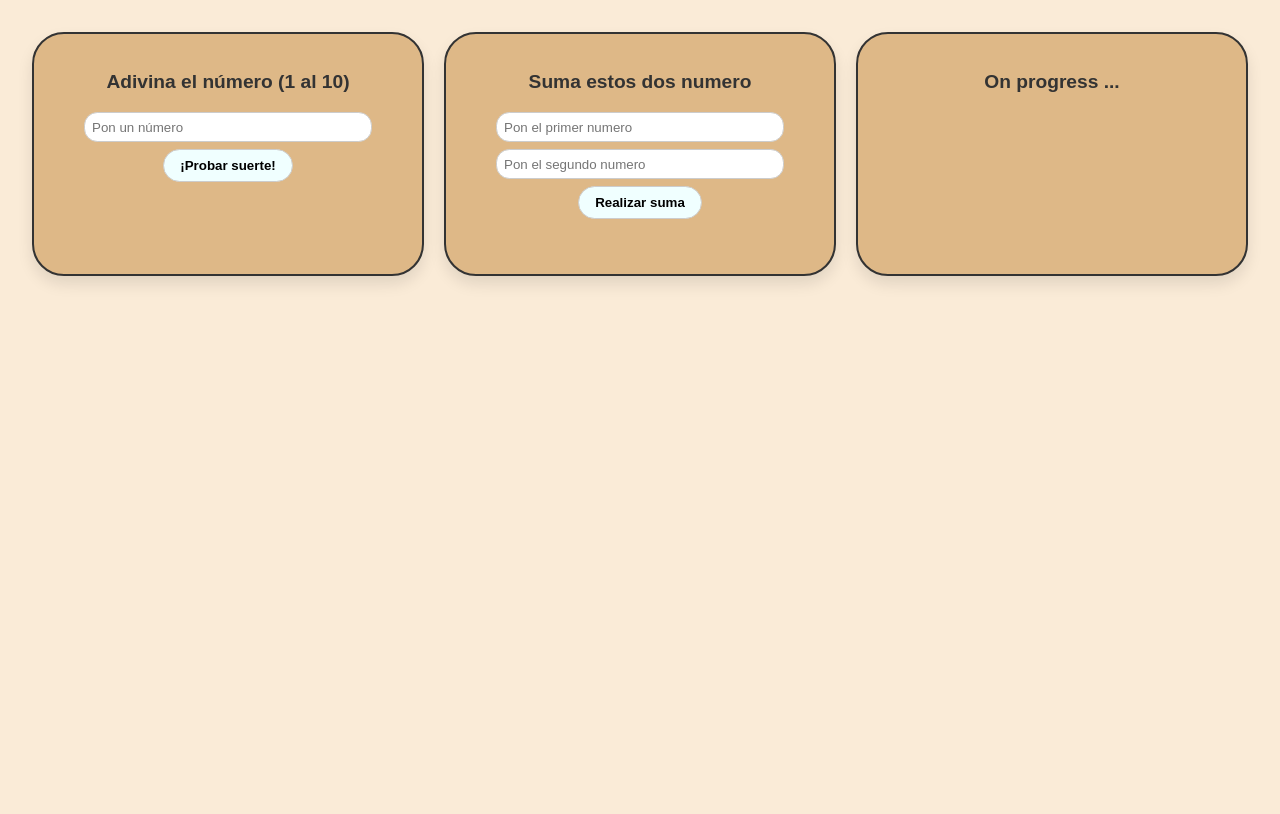
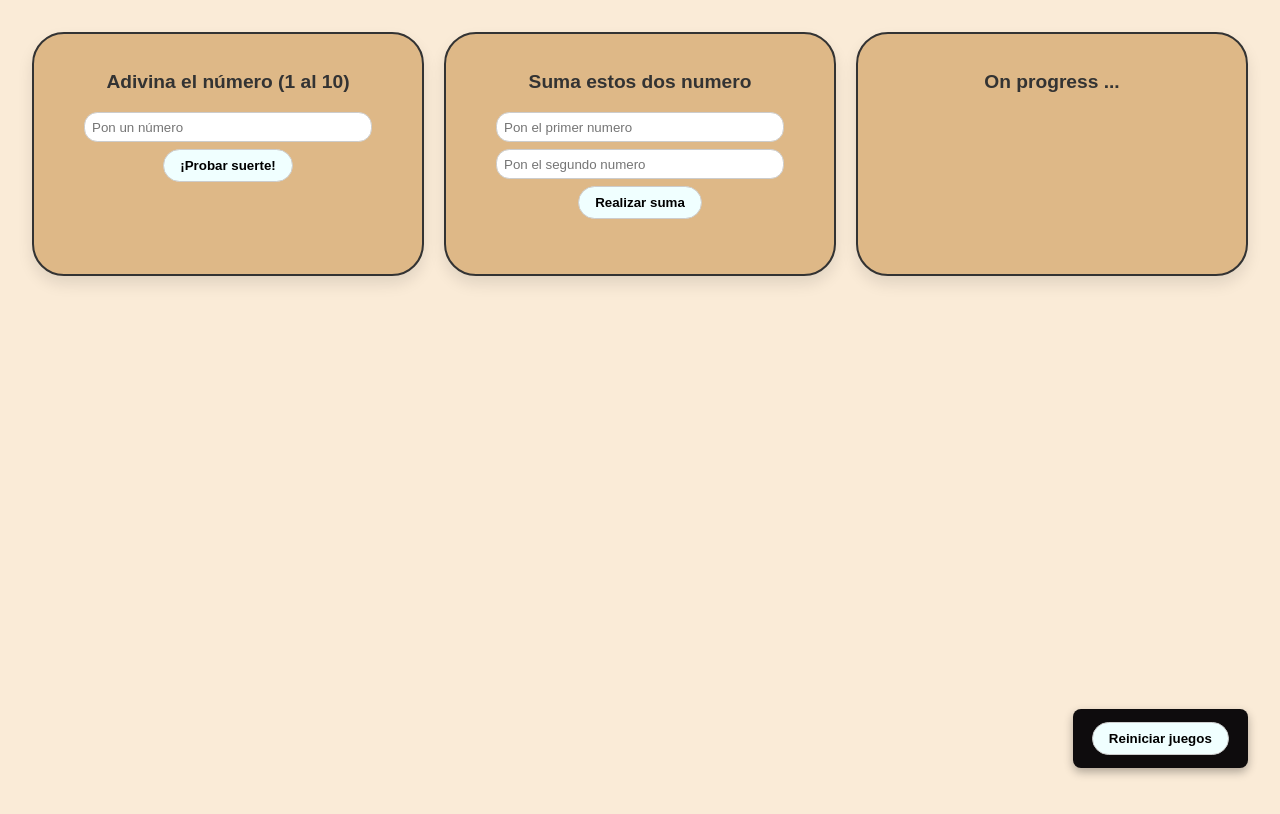
Before and after one commit to Antori09/ACTJS, a plain HTML site: page index.html in a window 1280 px wide. Drawn offline with Linux system fonts and the light colour scheme.

Commit message:
Boton de reinicio

```diff
--- a/index.html
+++ b/index.html
@@ -8,7 +8,7 @@
 
 <body>
     <div class="contenedor-principal">
-        <div class ="game1">
+        <div class="game1">
             <h1>Adivina el número (1 al 10)</h1>
             <input type="number" id="entradaUsuario" placeholder="Pon un número">
             <button onclick="comprobar()">¡Probar suerte!</button>
@@ -24,8 +24,12 @@
             <p id="suma"></p>
         </div>
 
-        <div class ="game3">
+        <div class="game3">
             <h1>On progress ...</h1>
+        </div>
+
+        <div class="RELOAD">
+            <button onclick="location.reload()">Reiniciar juegos</button>
         </div>
     </div>
     <script src="practica.js"></script>
--- a/style.css
+++ b/style.css
@@ -4,7 +4,29 @@ body {
     margin: 0;
     font-family: Arial, sans-serif;
 }
+.RELOAD {
+    position: fixed;
+    bottom: 2em;
+    /* Distancia desde abajo */
+    right: 2em;
+    /* Distancia desde la derecha */
+    background-color: rgb(14, 12, 13);
+    color: rgb(248, 247, 247);
+    border: none;
+    padding: 0.8em 1.2em;
+    border-radius: 0.5em;
+    cursor: pointer;
+    font-weight: bold;
+    z-index: 1000;
+    box-shadow: 0px 4px 10px rgba(0, 0, 0, 0.3);
+    /* Un poco de sombra para que resalte */
+    transition: transform 0.2s;
+}
 
+.RELOAD:hover {
+    background-color: rgb(241, 239, 239);
+    transform: scale(1.1);
+}
 .contenedor-principal {
     display: flex;
     flex-direction: row;
```
